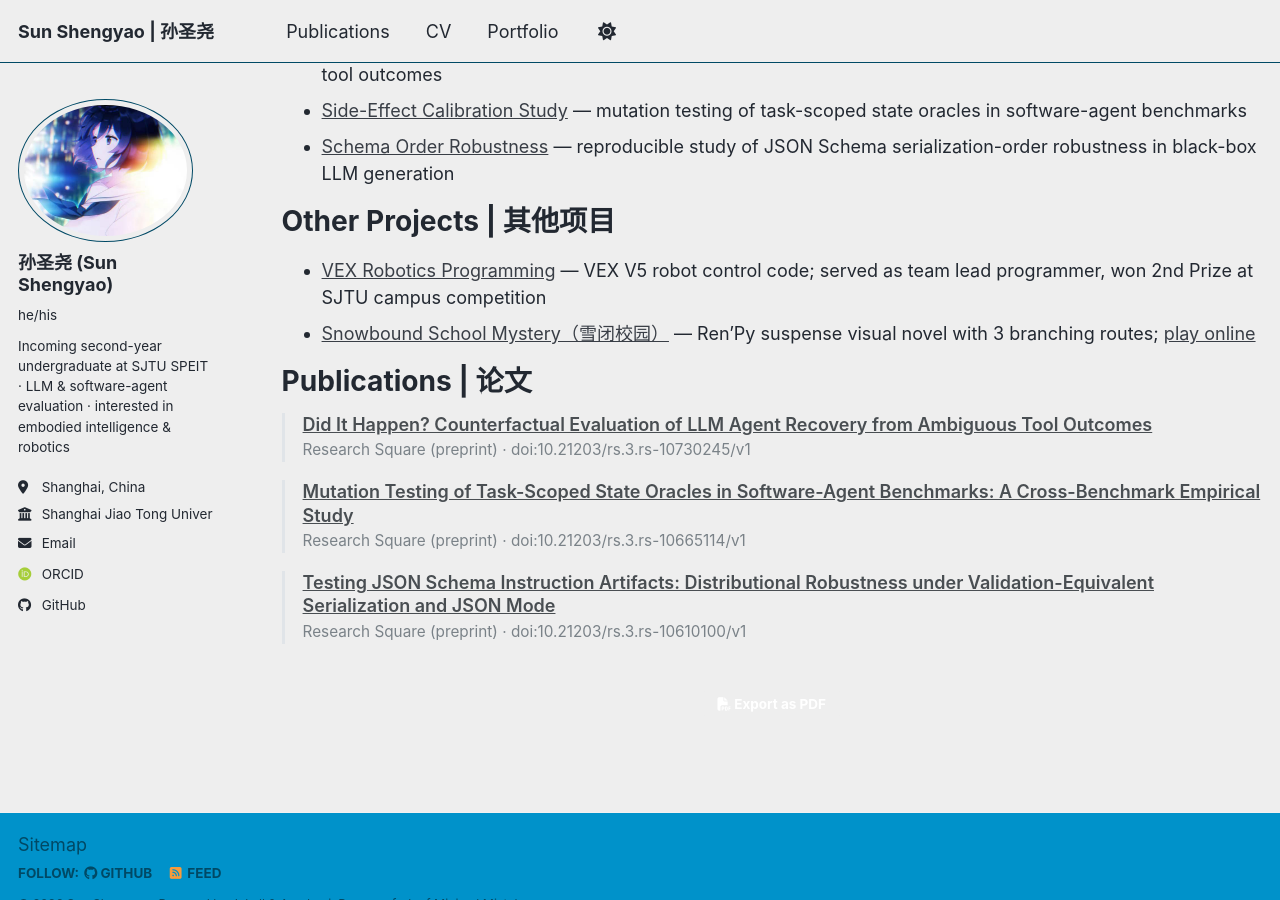
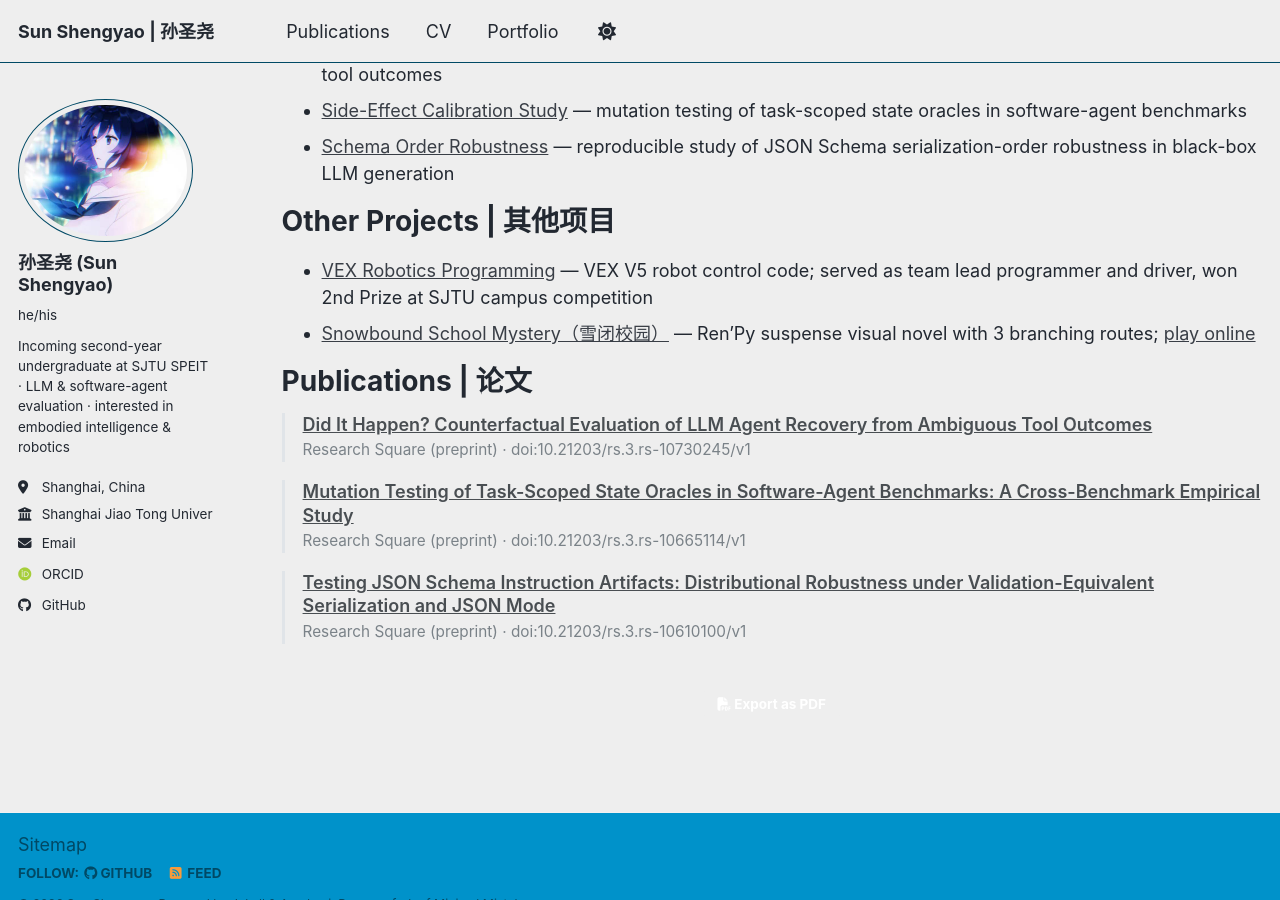
Before and after one commit to shushuyang231/shushuyang231.github.io, a Jekyll site: the page built from _pages/cv.md, in a window 1280 px wide and 900 px high, scrolled down 859 px. Built offline with Jekyll 4.4.1, drawn with Linux system fonts in a browser that asks for light colours; some web fonts are replaced; a script bundle is joined from its source files by our own code; library files that are not in the unit come from our copies.

Commit message:
Add driver role to VEX entry in CV

```diff
--- a/_pages/cv.md
+++ b/_pages/cv.md
@@ -53,7 +53,7 @@
 
 Other Projects | 其他项目
 ======
-* [VEX Robotics Programming](https://github.com/shushuyang231/vex-robotics) — VEX V5 robot control code; served as team lead programmer, won 2nd Prize at SJTU campus competition
+* [VEX Robotics Programming](https://github.com/shushuyang231/vex-robotics) — VEX V5 robot control code; served as team lead programmer and driver, won 2nd Prize at SJTU campus competition
 * [Snowbound School Mystery（雪闭校园）](https://github.com/shushuyang231/snowbound-school-mystery) — Ren'Py suspense visual novel with 3 branching routes; [play online](https://modelscope.cn/studios/shushuyang231/snowbound-school-mystery/summary)
 
 Publications | 论文
```
